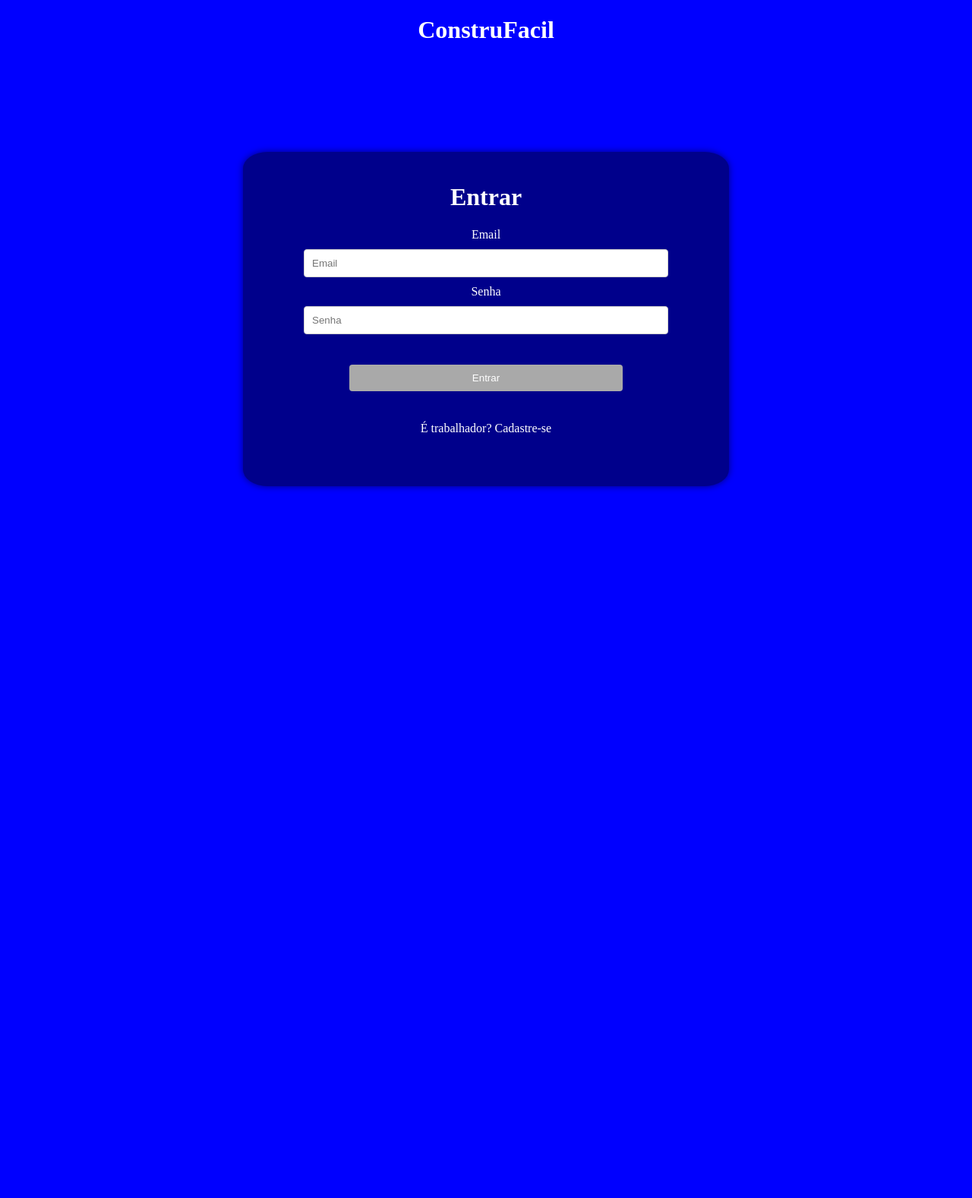
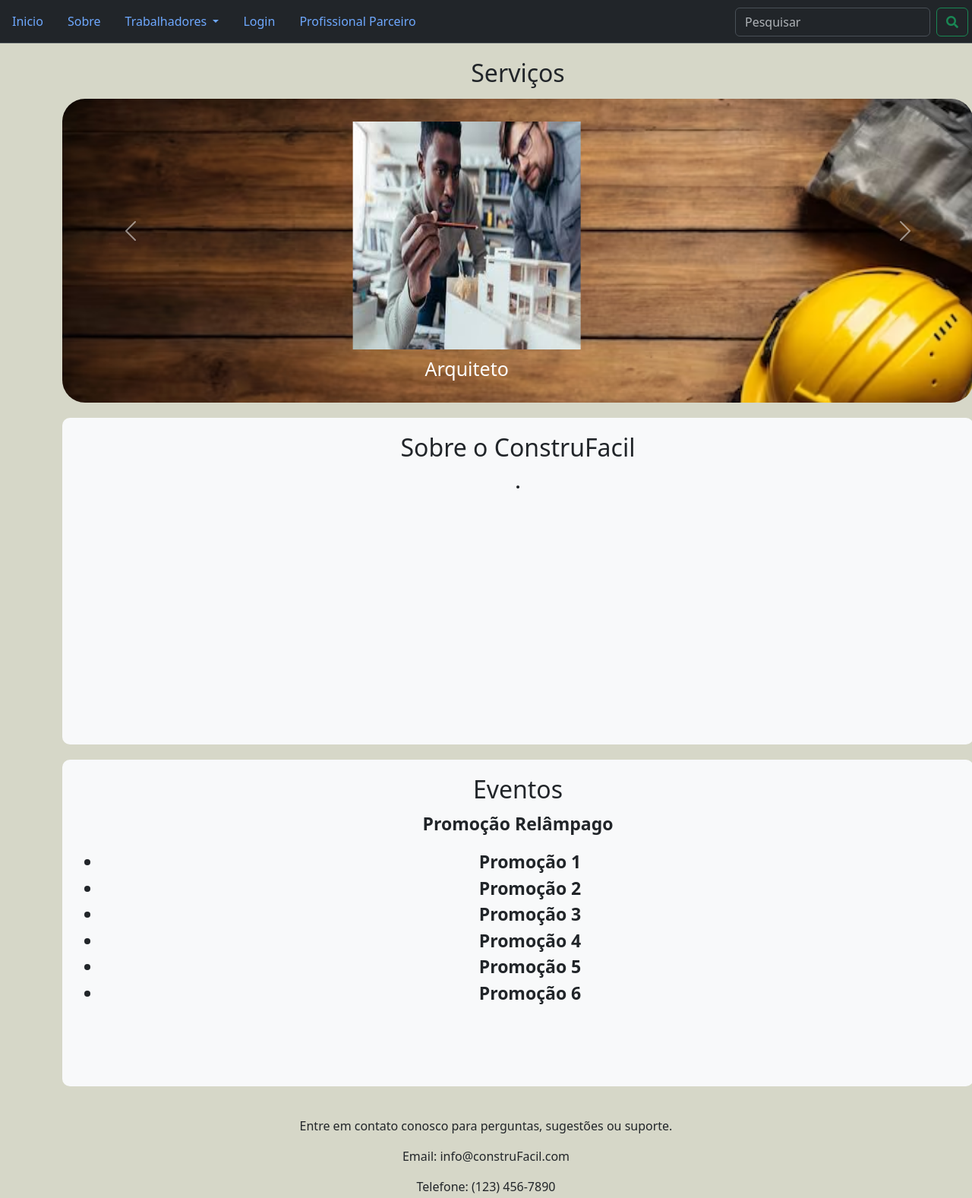
Before and after one commit to Lucasflcc/ConstruFacil, a plain HTML site: page index.html in a window 1280 px wide. Shown: the whole page at 76% size. Before the commit the page ends 800 px from the top, so only its background shows below. Drawn offline with nearby package versions, Linux system fonts and the light colour scheme.

Commit message:
adicionando coisas page principal

```diff
--- a/index.html
+++ b/index.html
@@ -1,25 +1,175 @@
 <!DOCTYPE html>
-<html lang="pt-br">
+<html lang="en">
 <head>
     <meta charset="UTF-8">
     <meta name="viewport" content="width=device-width, initial-scale=1.0">
-    <title>ConstruFacil</title>
-    <link rel="stylesheet" href="style.css">
+    <title>Site</title>
+    <link rel="stylesheet" href="stylePrincipal.css">
+    <link rel="stylesheet" href="https://maxcdn.bootstrapcdn.com/bootstrap/4.5.2/css/bootstrap.min.css">
+  <link rel="stylesheet" href="https://cdnjs.cloudflare.com/ajax/libs/font-awesome/5.15.4/css/all.min.css">
+  <script src="https://ajax.googleapis.com/ajax/libs/jquery/3.5.1/jquery.min.js"></script>
+  <script src="https://cdnjs.cloudflare.com/ajax/libs/popper.js/1.16.0/umd/popper.min.js"></script>
+  <script src="https://maxcdn.bootstrapcdn.com/bootstrap/4.5.2/js/bootstrap.min.js"></script>
+  <link href="https://cdn.jsdelivr.net/npm/bootstrap@5.3.2/dist/css/bootstrap.min.css" rel="stylesheet"
+  integrity="sha384-T3c6CoIi6uLrA9TneNEoa7RxnatzjcDSCmG1MXxSR1GAsXEV/Dwwykc2MPK8M2HN" crossorigin="anonymous">
 </head>
 <body>
-    <h1>ConstruFacil</h1>
-    <div class="outer-container">
-        <div class="container">
-            <h1>Entrar</h1>
-            <form action="paginaPrincipal.html">
-                <label for="input-email">Email</label>
-                <input type="email" placeholder="Email" required id="input-email"/>
-                <label for="input-password">Senha</label>
-                <input type="password" placeholder="Senha" required id="input-password"/>
-                <button type="submit" value="Entrar" class="btn" id="btn-login">Entrar</button>
+    <header>
+    <nav class="navbar bg-dark border-bottom border-body" data-bs-theme="dark">
+      <ul class="nav justify-content-center">
+        <li class="nav-item">
+          <a class="nav-link active" aria-current="page" href="#">Inicio</a>
+        </li>
+        <li class="nav-item">
+          <a class="nav-link" href="#about-section">Sobre</a>
+        </li>
+        <div class="dropdown">
+          <button class="nav-link dropdown-toggle" href="#" id="navbarDropdownMenuLink" role="button" data-bs-toggle="dropdown" aria-expanded="false">
+            Trabalhadores
+          </button>
+          <ul class="dropdown-menu" aria-labelledby="dropdownMenuButton">
+            <li><a class="dropdown-item" href="#">Arquiteto</a></li>
+            <li><a class="dropdown-item" href="#">Engenheiro</a></li>
+            <li><a class="dropdown-item" href="#">Engenheiro</a></li>
+          </ul>
+        </div>
+        <li class="nav-item">
+          <a class="nav-link active" aria-current="page" href="loginNormal.html">Login</a>
+        </li>
+        <li class="nav-item">
+            <a class="nav-link active" aria-current="page" href="loginTrabalhador.html">Profissional Parceiro</a>
+          </li>
+        <li class="nav-item">
+          <a class="nav-link disabled" aria-disabled="true"></a>
+        </li>
+        <li class="nav-item">
+          <div class="container-fluid">
+            <form class="form-inline">
+              <input class="form-control mr-sm-2" type="search" placeholder="Pesquisar" aria-label="Pesquisar">
+              <button class="btn btn-outline-success my-2 my-sm-0" type="submit"><i class="fas fa-search"></i></button>
             </form>
-            <a href="cadastroTrabalhador.html">É trabalhador? Cadastre-se</a>
+          </div>
+        </li>
+        <li class="nav-item">
+          <a class="nav-link disabled" aria-disabled="true"></a>
+        </li>
+      </ul>
+    </nav>
+    <!-- place navbar here -->
+  </header>
+  <main>
+
+    <div class="container text-center">
+      <div class="row">
+        <div class="col">
+          <div id="carouselExampleAutoplaying" class="carousel slide" data-bs-ride="carousel">
+            <h2 class="h2-destaque">Serviços</h2>
+            <div class="carousel-inner">
+              <div class="carousel-item active">
+                <a href="#"><img src="./images/arquiteto.png" alt="erro" class="destaques-img"></a>
+                <h3 class="description-img">Arquiteto</h3>
+              </div>
+              <div class="carousel-item">
+                <a href="#"><img src="./images/encanador.png" alt="erro" class="destaques-img"></a>
+                <h3 class="description-img">Encanador</h3>
+              </div>
+              <div class="carousel-item">
+                <a href="#"><img src="./images/engenheiro.png" alt="erro" class="destaques-img"></a>
+                <h3 class="description-img">Engenheiro</h3>
+              </div>
+              <div class="carousel-item">
+                <a href="#"><img src="./images/pedreiro.png" alt="erro" class="destaques-img"></a>
+                <h3 class="description-img">Pedreiro</h3>
+              </div>
+              <div class="carousel-item">
+                <a href="#"><img src="./images/eletricista.png" alt="erro" class="destaques-img"></a>
+                <h3 class="description-img">Eletricista</h3>
+              </div>
+            </div>
+            <button class="carousel-control-prev" type="button" data-bs-target="#carouselExampleAutoplaying"
+              data-bs-slide="prev">
+              <span class="carousel-control-prev-icon" aria-hidden="true"></span>
+              <span class="visually-hidden">Previous</span>
+            </button>
+            <button class="carousel-control-next" type="button" data-bs-target="#carouselExampleAutoplaying"
+              data-bs-slide="next">
+              <span class="carousel-control-next-icon" aria-hidden="true"></span>
+              <span class="visually-hidden">Next</span>
+            </button>
+          </div>
         </div>
+      </div>
+      <div class="row">
+        <div class="col">
+          <div class="about-section" id="about-section">
+            <h2>Sobre o ConstruFacil</h2>
+            <!-- Adicione aqui informações sobre a Construfacil -->
+            <p>.</p>
+          </div>
+        </div>
+        <div class = "col">
+
+        </div>
+        <div class="col">
+          <div class="event-promotion">
+            <!-- antigo eventos e promoções -->
+        </div>
+      </div>
     </div>
+    <div class="row">
+      <div class="col">
+        <div class="event">
+          <h2>Eventos</h2>
+          <!-- Adicione aqui informações sobre a Construfacil -->
+          <p>
+            Promoção Relâmpago
+<ul>
+  <li>
+    Promoção 1
+  </li>
+  <li>
+    Promoção 2
+  </li>
+  <li>
+    Promoção 3
+  </li>
+  <li>
+    Promoção 4
+  </li>
+  <li>
+    Promoção 5
+  </li>
+  <li>
+    Promoção 6
+  </li>
+</ul>
+
+          </p>
+        </div>
+      </div>
+    </div>
+    <div class="featured-books">
+
+    </div>
+  </main>
+
+  <footer>
+    <div class="footer-content">
+
+      </div>
+    </div>
+        <p>Entre em contato conosco para perguntas, sugestões ou suporte.</p>
+        <p>Email: info@construFacil.com</p>
+        <p>Telefone: (123) 456-7890</p>
+  </footer>
+
+  <!-- Bootstrap JavaScript Libraries -->
+  <script src="https://cdn.jsdelivr.net/npm/@popperjs/core@2.11.8/dist/umd/popper.min.js"
+    integrity="sha384-I7E8VVD/ismYTF4hNIPjVp/Zjvgyol6VFvRkX/vR+Vc4jQkC+hVqc2pM8ODewa9r" crossorigin="anonymous">
+  </script>
+
+  <script src="https://cdn.jsdelivr.net/npm/bootstrap@5.3.2/dist/js/bootstrap.min.js"
+    integrity="sha384-BBtl+eGJRgqQAUMxJ7pMwbEyER4l1g+O15P+16Ep7Q9Q+zqX6gSbd85u4mG4QzX+" crossorigin="anonymous">
+  </script>
 </body>
 </html>
--- a/style.css
+++ b/style.css
@@ -1,10 +1,10 @@
 body {
-    background-color: blue;
-    color: white;
+    background-color: blanchedalmond;
+    color: black;
 }
 
 h1 {
-    color: white;
+
     text-align: center;
 }
 
@@ -19,7 +19,7 @@ h1 {
     width: 600px;
     height: 400px;
     padding: 20px;
-    background-color: #00008B;
+    background-color: gray;
     box-shadow: 0 0 10px rgba(0, 0, 0, 0.5);
     border-radius: 5%;
 }
--- /dev/null
+++ b/stylePrincipal.css
@@ -0,0 +1,115 @@
+body {
+    margin: 0;
+    padding: 0;
+    background-color: blanchedalmond;
+}
+/* CSS personalizado para mostrar o dropdown ao passar o mouse */
+.dropdown:hover .dropdown-menu {
+    display: block;
+  }
+  .dropdown-toggle {
+  border: none;
+  }
+  .btn-secondary {
+    --bs-btn-bg: "card text-bg-info mb-3";
+  }
+  .form-inline {
+    position: absolute;
+    top: 0;
+    right: 0;
+    margin-top: 10px;
+    margin-right: 5px;
+  }
+  .nav {
+    --bs-nav-link-color: white;
+  }
+  .nav-link{
+    color:white;
+    font-size: 30px;
+  }
+
+  main {
+    font-size: 20px;
+    display: flex;
+    flex-direction: column;
+    justify-content: flex-start;
+    align-items: center;
+    min-height: 100vh; /* alterado para min-height */
+    padding: 20px;
+    background-color: #d6d7c8;
+  }
+
+  footer {
+    text-align: center;
+    padding: 20px;
+    background-color: #d6d7c8;
+  }
+
+  .footer-content {
+    display: flex;
+    justify-content: center;
+    align-items: center;
+    gap: 20px;
+  }
+
+  .person img {
+    width: 100px;
+    height: 100px;
+    border-radius: 50%;
+  }
+
+  .person p {
+    text-align: center;
+  }
+
+ .h2-destaque{
+    margin-bottom: 15px;
+ }
+ .description-img{
+    color:white;
+    font-size: 25px;
+    margin-top: 10px;
+ }
+  .carousel-inner img{
+    width: 300px;
+    margin-top: 30px;
+    height: 300px;
+  }
+  .carousel-inner{
+    background: url(./images/backService.png) no-repeat top center/cover;
+    background-color: black;
+    border-radius: 30px;
+    width: 100%;
+    height: 400px;
+  }
+  .carouselExampleAutoplaying, .carousel{
+    width: 1200px;
+  }
+  .carousel-inner h2{
+    color: white;
+  }
+  .event,
+  .about-section,
+  .contact-section {
+    width: 1200px;
+    height: 430px; /* Definindo a mesma altura para todas as seções */
+    margin-top: 20px;
+    padding: 20px;
+    font-weight: 600;
+    font-size: 23px;
+    background-color: #f8f9fa;
+    border-radius: 10px;
+  }
+
+  .featured-books{
+    position: relative;
+    left: 310px;
+    top: -240px;
+  }
+  .container, .container-lg, .container-md, .container-sm, .container-xl {
+  max-width: 851px;
+  margin-left: 5px;
+  }
+  .container, .container-lg, .container-md, .container-sm, .container-xl.carouselExampleAutoplaying{
+    text-align: center;
+  }
--- a/styleTrab.css
+++ b/styleTrab.css
@@ -1,6 +1,6 @@
 body {
-    background-color: blue;
-    color: white;
+    background-color: blanchedalmond;
+    color: black;
 }
 
 h1 {
@@ -20,7 +20,7 @@ h1 {
     width: 600px;
     height: 700px;
     padding: 20px;
-    background-color: #00008B;
+    background-color: gray;
     box-shadow: 0 0 10px rgba(0, 0, 0, 0.5);
     border-radius: 5%;
 }
```
Also changed, not shown: cadastroNormal.html (added, +26 -0 lines), loginNormal.html (added, +31 -0 lines), loginTrabalhador.html (added, +31 -0 lines), paginaPrincipal.html (deleted, +0 -11 lines), images/arquiteto.png (added), images/backService.png (added), images/eletricista.png (added), images/encanador.png (added), images/engenheiro.png (added), images/pedreiro.png (added).
